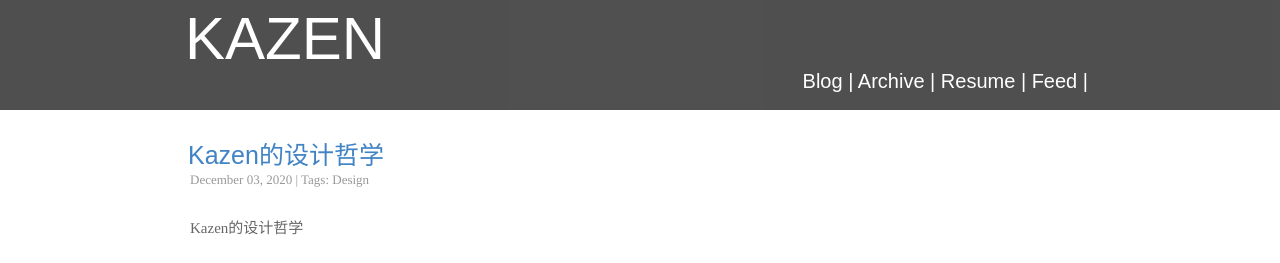
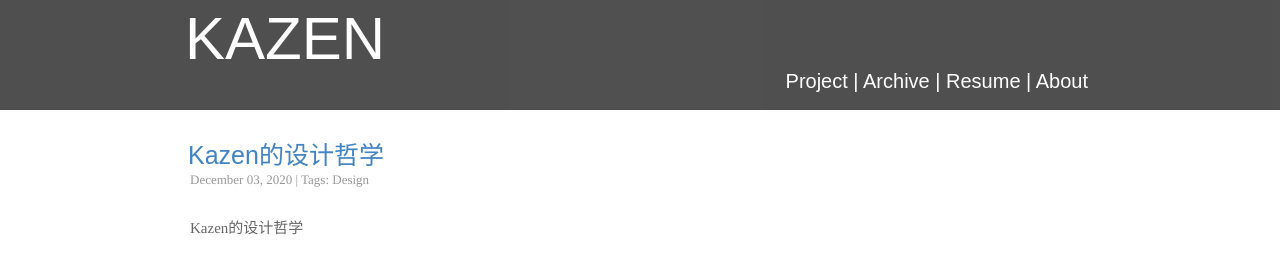
Before and after one commit to Kazen-Renderer/Kazen-Renderer.github.io, a Jekyll site: the page built from index.html, in a window 1280 px wide. Shown: the top 263 px of the page. Built offline with Jekyll 4.4.1, drawn with Linux system fonts in a browser that asks for light colours; the list of posts is cut into pages by our own code.

Commit message:
Update main.html

```diff
--- a/_layouts/main.html
+++ b/_layouts/main.html
@@ -34,11 +34,11 @@
 	                    <div class="inner">
 	                        <h1 class="blog-title"><a class="nav" href="{{site.baseurl}}">{{site.name}}</a></h1>
 	                        <h1 class="blog-nav">
-								<a class="nav" href="{{site.baseurl}}archive.html">Blog</a> |
-								<a class="nav" href="{{site.baseurl}}archive.html">Archive</a> |
-								<a class="nav" href="{{site.baseurl}}archive.html">Resume</a> |
-								<a class="nav" href="{{site.baseurl}}feed.xml">Feed</a> |
-							</h1>
+				    <a class="nav" href="{{site.baseurl}}archive.html">Project</a> |
+				    <a class="nav" href="{{site.baseurl}}archive.html">Archive</a> |
+				    <a class="nav" href="https://www.zhihu.com/people/zhong-ling-xiao/">Resume</a> |
+				    <a class="nav" href="{{site.baseurl}}feed.xml">About</a>
+				</h1>
 	                    </div>
 	                </div>
 	            </div>
```
